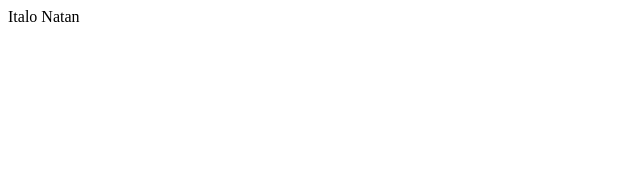
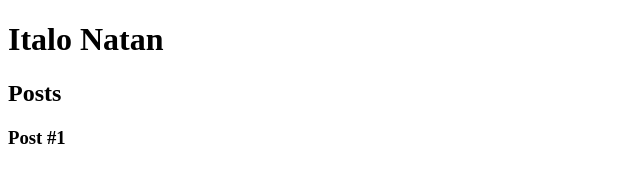
Before and after one commit to Italonms/Projeto_web_1, a plain HTML site: page index.html in a window 1280 px wide. Shown: the whole page, without its empty margins (0-640 px from the left). Drawn offline with Linux system fonts and the light colour scheme.

Commit message:
Adicionado Header/Section/Article e Footer no doc HTML

```diff
--- a/index.html
+++ b/index.html
@@ -5,6 +5,19 @@
         <title> Italo Natan</title>
     </head>
     <body>
-        Italo Natan
+        <header>
+                <h1>Italo Natan</h1>
+        </header>
+        <section>
+           <header>
+               <h2>Posts</h2>
+           </header>
+           <article>
+               <header>
+                   <h3> Post #1</h3>
+               </header>
+           </article>
+        </section>
+        <footer></footer>
     </body>
 </html>
```
